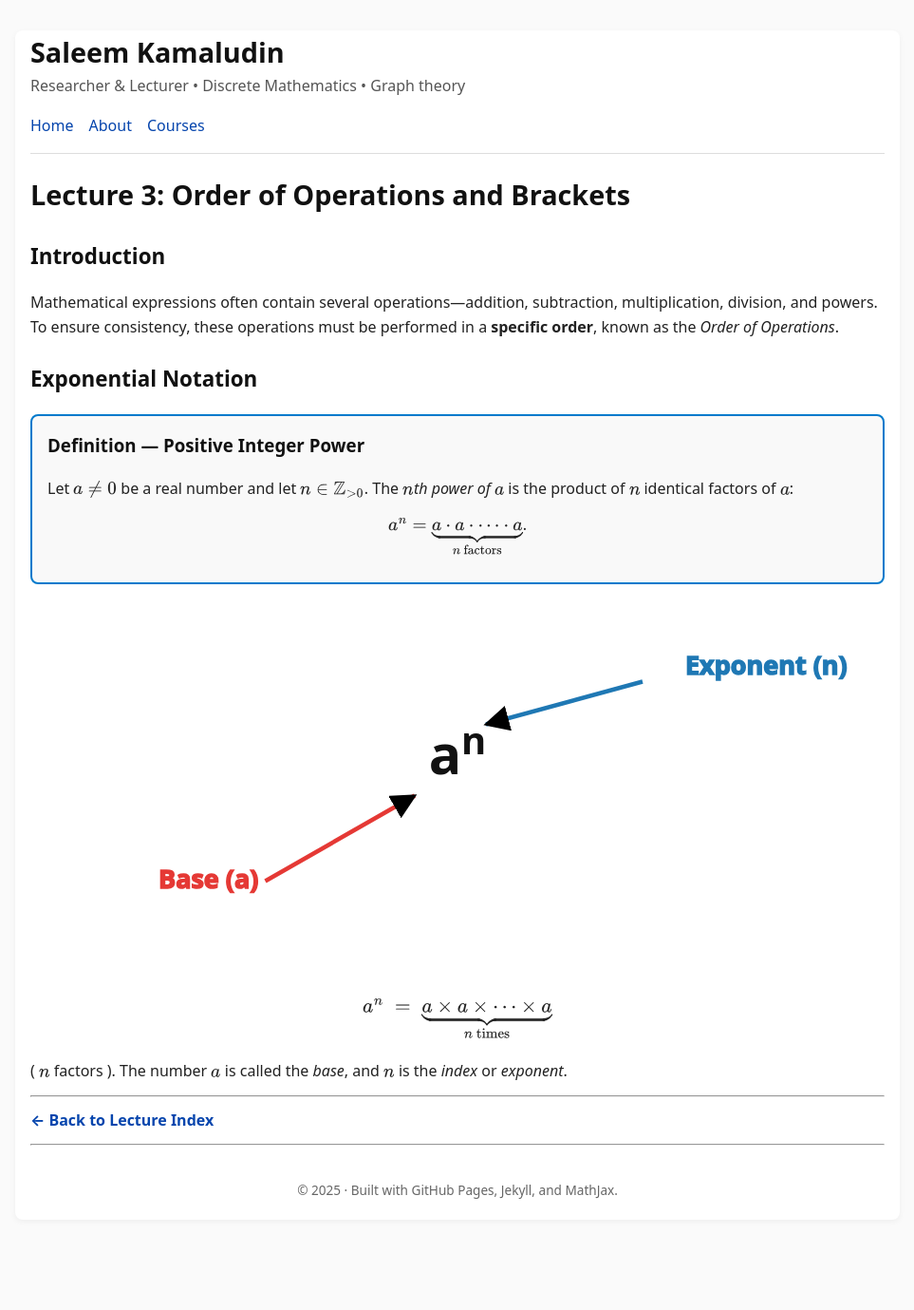
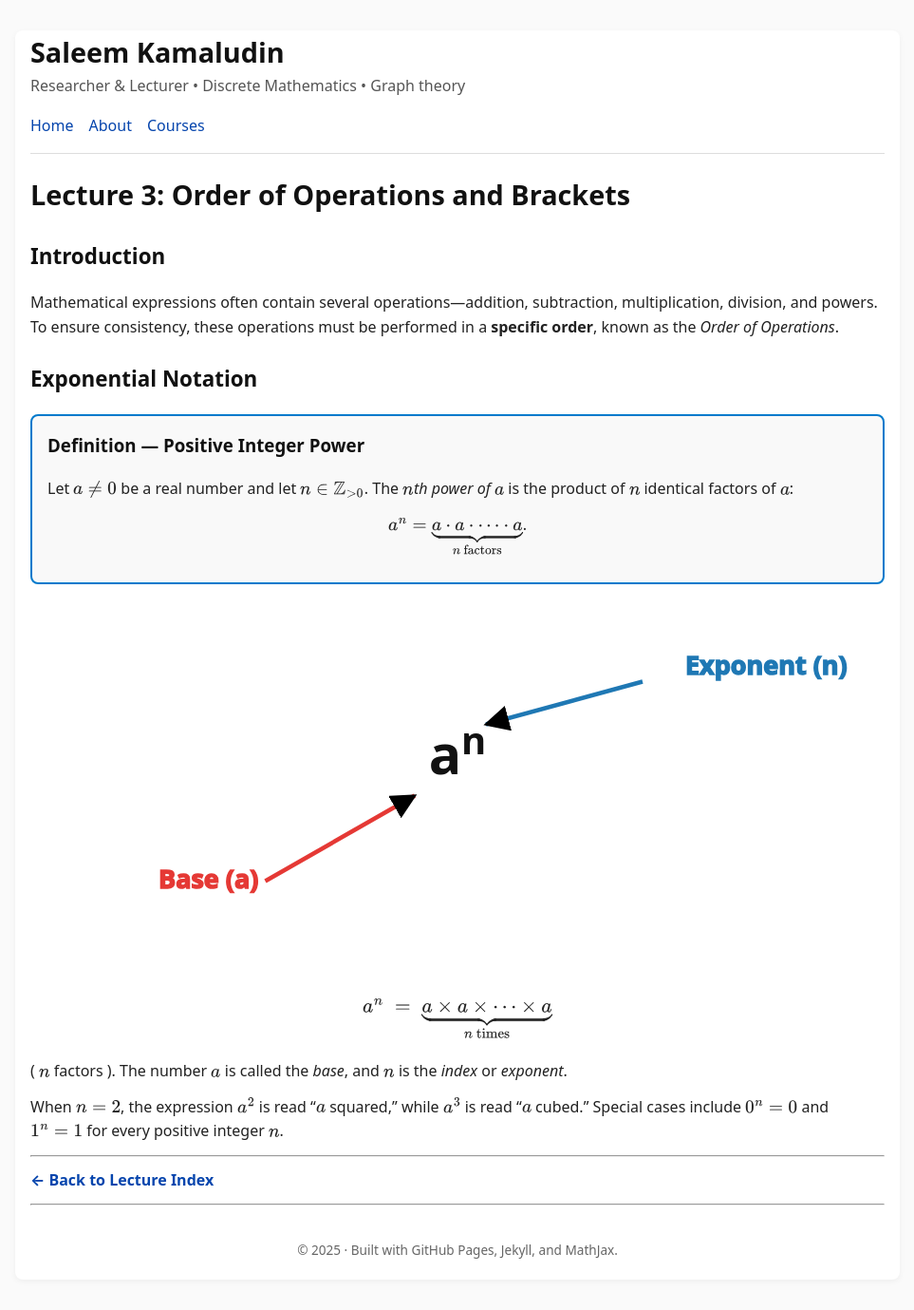
Before and after one commit to SaleemKamaludin/SaleemKamaludin.github.io, a Jekyll site: the page built from courses/math-1115/lecture-notes/lecture3.md, in a window 1280 px wide. Shown: the whole page at 95% size, without its empty margins (158-1121 px from the left). Built offline with Jekyll 4.4.1, drawn with Linux system fonts in a browser that asks for light colours; before the commit the page ends 1316 px from its top, so only the background shows below that.

Commit message:
Update lecture3.md

```diff
--- a/courses/math-1115/lecture-notes/lecture3.md
+++ b/courses/math-1115/lecture-notes/lecture3.md
@@ -105,6 +105,10 @@ To ensure consistency, these operations must be performed in a **specific order*
 
 
 
+<p>
+  When \(n=2\), the expression \(a^{2}\) is read “\(a\) squared,” while \(a^{3}\) is read “\(a\) cubed.”
+  Special cases include \(0^{n}=0\) and \(1^{n}=1\) for every positive integer \(n\).
+</p>
 
 
 
```
